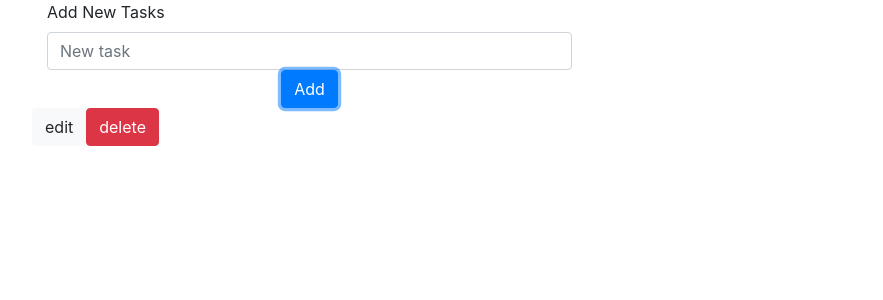
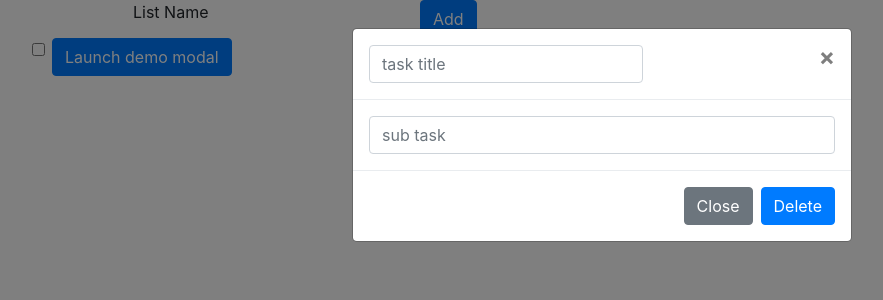
Before and after one commit to karthik-kzk/tasks, a React (Create React App) app: page / in a window 1280 px wide. Both pictures are taken after a click on the button "Add". Shown: the top 300 px of the page, without its empty margins (38-921 px from the left). Built offline with nearby package versions, Linux system fonts and the light colour scheme.

Commit message:
feat: added model

```diff
--- a/src/App.js
+++ b/src/App.js
@@ -1,19 +1,48 @@
-import './App.css';
+import "./App.css";
+import Taskmodel from "./components/Taskmodel";
 
 function App() {
   return (
     <div className="App container">
       {/* make this symbol */}
-      <div className="row w-50 d-flex justify-content-center">
-        <div className="col-md-12">
-          <label for="Add New Tasks" className="form-label">Add New Tasks</label></div>
-        <div className="col-md-12"><input type="email" className="form-control" id="exampleFormControlInput1" placeholder="New task" /></div>
-        <div className="col-md-12 text-center"> <button type="button" className="btn btn-primary">Add</button></div>
+      <div className="row w-50 d-flex justify-content-center text-center">
+        <div className="col-md-6">
+          <label for="Add New Tasks" className="form-label">
+            List Name
+          </label>
+        </div>
+        <div className="col-md-6">
+          <button
+            type="button"
+            className="btn btn-primary"
+            data-toggle="modal"
+            data-target="#exampleModal"
+          >
+            Add
+          </button>
+        </div>
       </div>
       <div className="row">
+        <div className="form-check">
+          <input
+            class="form-check-input"
+            type="checkbox"
+            value=""
+            id="flexCheckDefault"
+          />
+          <label class="form-check-label" for="flexCheckDefault"></label>
+        </div>
+        {/* <!-- Button trigger modal --> */}
+        <button
+          type="button"
+          className="btn btn-primary"
+          data-toggle="modal"
+          data-target="#exampleModal"
+        >
+          Launch demo modal
+        </button>
 
-        <button type="button" class="btn btn-light">edit</button>
-        <button type="button" class="btn btn-danger">delete</button>
+        <Taskmodel />
       </div>
     </div>
   );
--- /dev/null
+++ b/src/components/Taskmodel.js
@@ -0,0 +1,67 @@
+import { useState } from "react";
+
+const Taskmodel = () => {
+  const [titleInputToggle, setTitleInputToggle] = useState(false);
+  return (
+    <div>
+      {/* <!-- Modal --> */}
+      <div
+        className="modal fade"
+        id="exampleModal"
+        tabindex="-1"
+        role="dialog"
+        aria-labelledby="exampleModalLabel"
+        aria-hidden="true"
+      >
+        <div className="modal-dialog" role="document">
+          <div className="modal-content">
+            <div className="modal-header">
+              <h5 className="modal-title" id="exampleModalLabel">
+                <input
+                  type="email"
+                  className="form-control modal-title"
+                  id="exampleFormControlInput1"
+                  placeholder="task title"
+                  value={""}
+                />
+              </h5>
+
+              <button
+                type="button"
+                className="close"
+                data-dismiss="modal"
+                aria-label="Close"
+              >
+                <span aria-hidden="true">&times;</span>
+              </button>
+            </div>
+            <div className="modal-body">
+              {" "}
+              <input
+                type="email"
+                className="form-control modal-title"
+                id="exampleFormControlInput1"
+                placeholder="sub task"
+                value={""}
+              />
+            </div>
+            <div className="modal-footer">
+              <button
+                type="button"
+                className="btn btn-secondary"
+                data-dismiss="modal"
+              >
+                Close
+              </button>
+              <button type="button" className="btn btn-primary">
+                Delete
+              </button>
+            </div>
+          </div>
+        </div>
+      </div>
+    </div>
+  );
+};
+
+export default Taskmodel;
```
